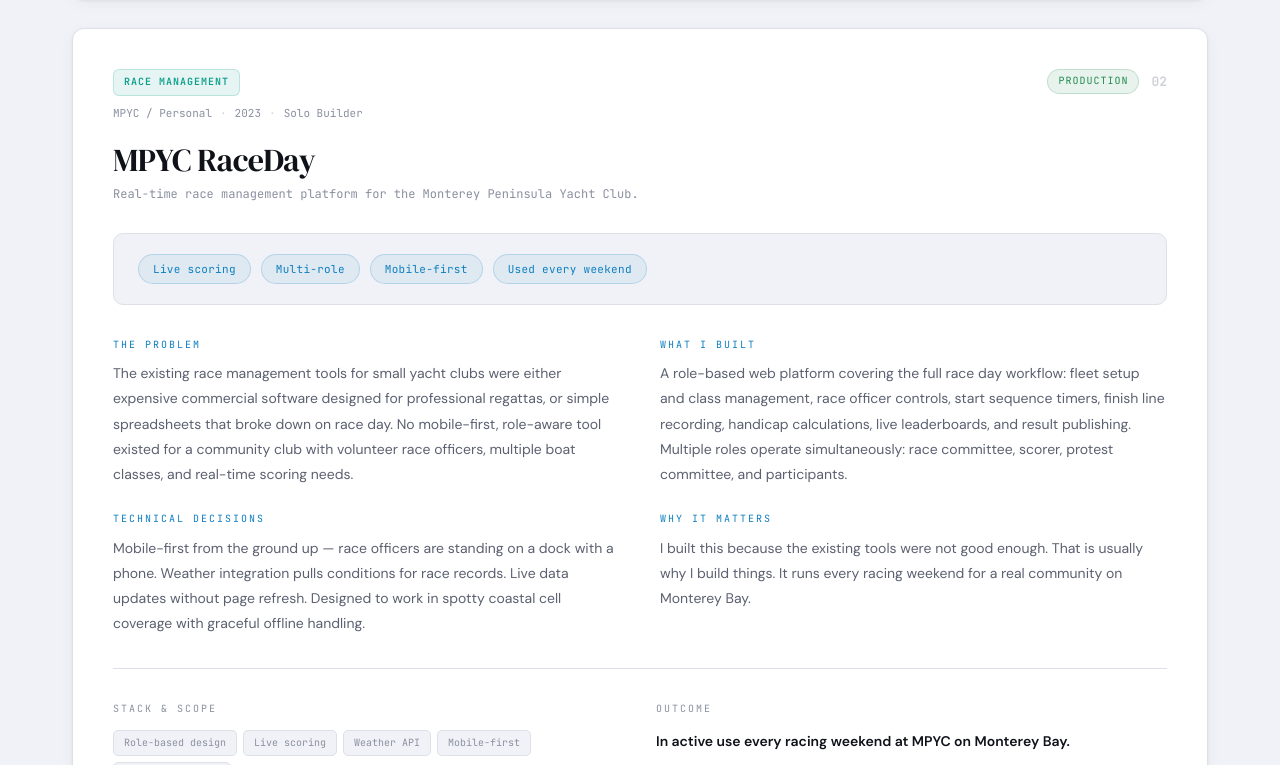
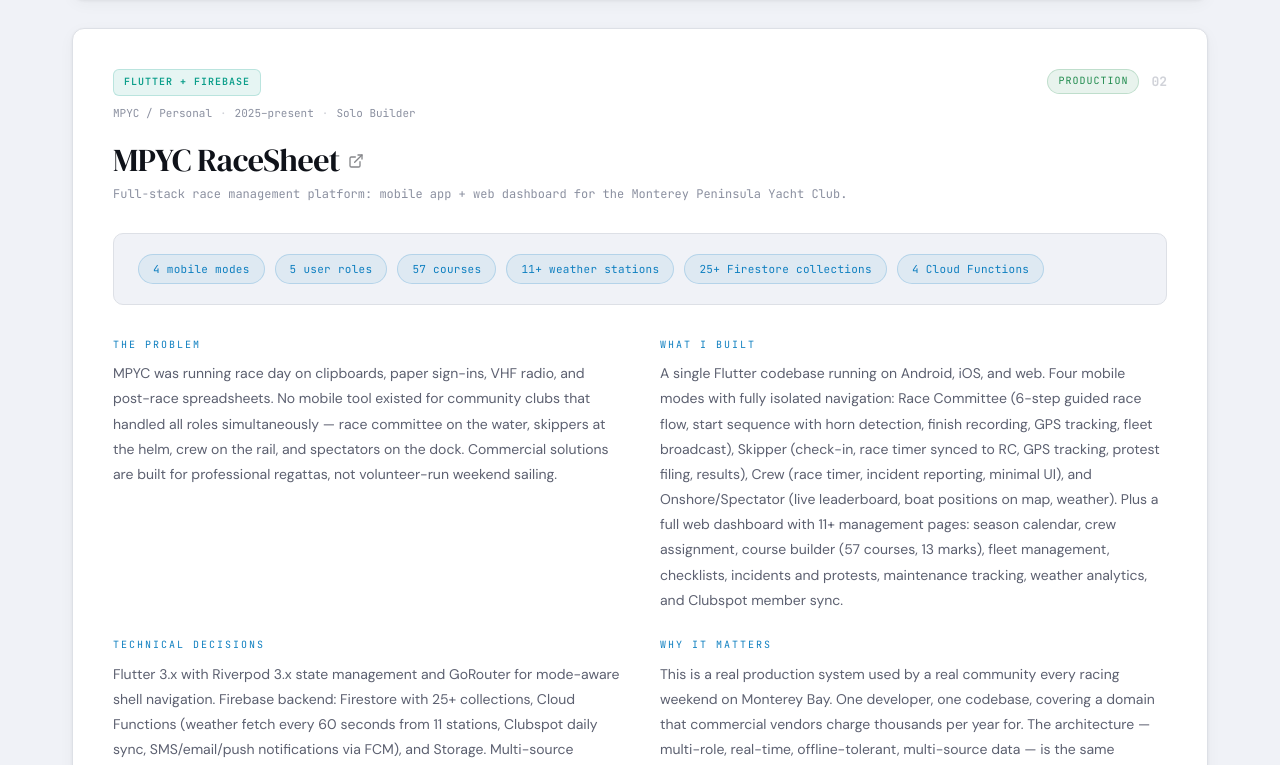
Before and after one commit to lkilpatrick/lkilpatrick_com, a Next.js app: page /projects in a window 1280 px wide. Shown: the part 1395-2160 px from the top of the page. Built offline with nearby package versions, Linux system fonts and the light colour scheme.

Commit message:
Update MPYC case study with accurate detail from README: RaceSheet, 4 modes, full tech stack, GitHub link

```diff
--- a/app/components/ProjectsCaseStudies.tsx
+++ b/app/components/ProjectsCaseStudies.tsx
@@ -60,38 +60,38 @@
   {
     id: 2,
     slug: "mpyc-raceday",
-    tag: "Race Management",
+    tag: "Flutter + Firebase",
     tagColor: "teal",
     company: "MPYC / Personal",
-    title: "MPYC RaceDay",
-    subtitle: "Real-time race management platform for the Monterey Peninsula Yacht Club.",
+    title: "MPYC RaceSheet",
+    subtitle: "Full-stack race management platform: mobile app + web dashboard for the Monterey Peninsula Yacht Club.",
     status: "Production",
-    year: "2023",
+    year: "2025–present",
     role: "Solo Builder",
     screenshot: null,
     screenshotAlt: null,
-    statHighlights: ["Live scoring", "Multi-role", "Mobile-first", "Used every weekend"],
+    statHighlights: ["4 mobile modes", "5 user roles", "57 courses", "11+ weather stations", "25+ Firestore collections", "4 Cloud Functions"],
     sections: [
       {
         label: "The Problem",
-        body: "The existing race management tools for small yacht clubs were either expensive commercial software designed for professional regattas, or simple spreadsheets that broke down on race day. No mobile-first, role-aware tool existed for a community club with volunteer race officers, multiple boat classes, and real-time scoring needs.",
+        body: "MPYC was running race day on clipboards, paper sign-ins, VHF radio, and post-race spreadsheets. No mobile tool existed for community clubs that handled all roles simultaneously — race committee on the water, skippers at the helm, crew on the rail, and spectators on the dock. Commercial solutions are built for professional regattas, not volunteer-run weekend sailing.",
       },
       {
         label: "What I Built",
-        body: "A role-based web platform covering the full race day workflow: fleet setup and class management, race officer controls, start sequence timers, finish line recording, handicap calculations, live leaderboards, and result publishing. Multiple roles operate simultaneously: race committee, scorer, protest committee, and participants.",
+        body: "A single Flutter codebase running on Android, iOS, and web. Four mobile modes with fully isolated navigation: Race Committee (6-step guided race flow, start sequence with horn detection, finish recording, GPS tracking, fleet broadcast), Skipper (check-in, race timer synced to RC, GPS tracking, protest filing, results), Crew (race timer, incident reporting, minimal UI), and Onshore/Spectator (live leaderboard, boat positions on map, weather). Plus a full web dashboard with 11+ management pages: season calendar, crew assignment, course builder (57 courses, 13 marks), fleet management, checklists, incidents and protests, maintenance tracking, weather analytics, and Clubspot member sync.",
       },
       {
         label: "Technical Decisions",
-        body: "Mobile-first from the ground up — race officers are standing on a dock with a phone. Weather integration pulls conditions for race records. Live data updates without page refresh. Designed to work in spotty coastal cell coverage with graceful offline handling.",
+        body: "Flutter 3.x with Riverpod 3.x state management and GoRouter for mode-aware shell navigation. Firebase backend: Firestore with 25+ collections, Cloud Functions (weather fetch every 60 seconds from 11 stations, Clubspot daily sync, SMS/email/push notifications via FCM), and Storage. Multi-source weather from NOAA, CO-OPS, Weather Underground, and AmbientWeather with automatic fallback if primary goes stale. Clubspot API integration for member sync and score push. GPS race tracking with 5m distance filter publishing to Firestore every 5 seconds.",
       },
       {
         label: "Why It Matters",
-        body: "I built this because the existing tools were not good enough. That is usually why I build things. It runs every racing weekend for a real community on Monterey Bay.",
+        body: "This is a real production system used by a real community every racing weekend on Monterey Bay. One developer, one codebase, covering a domain that commercial vendors charge thousands per year for. The architecture — multi-role, real-time, offline-tolerant, multi-source data — is the same complexity class as a professional SaaS product.",
       },
     ],
-    stack: ["Role-based design", "Live scoring", "Weather API", "Mobile-first", "Offline-tolerant"],
-    link: null,
-    outcome: "In active use every racing weekend at MPYC on Monterey Bay.",
+    stack: ["Flutter 3.x", "Firebase / Firestore", "Riverpod 3.x", "GoRouter", "Cloud Functions", "FCM push", "NOAA / WU / Ambient weather", "Clubspot API", "GPS tracking", "Android + iOS + Web"],
+    link: "https://github.com/lkilpatrick/mpyc-raceday",
+    outcome: "In active use every racing weekend at MPYC. 57 courses, 4 boat classes, 5 roles, real-time across all devices.",
   },
   {
     id: 3,
```
